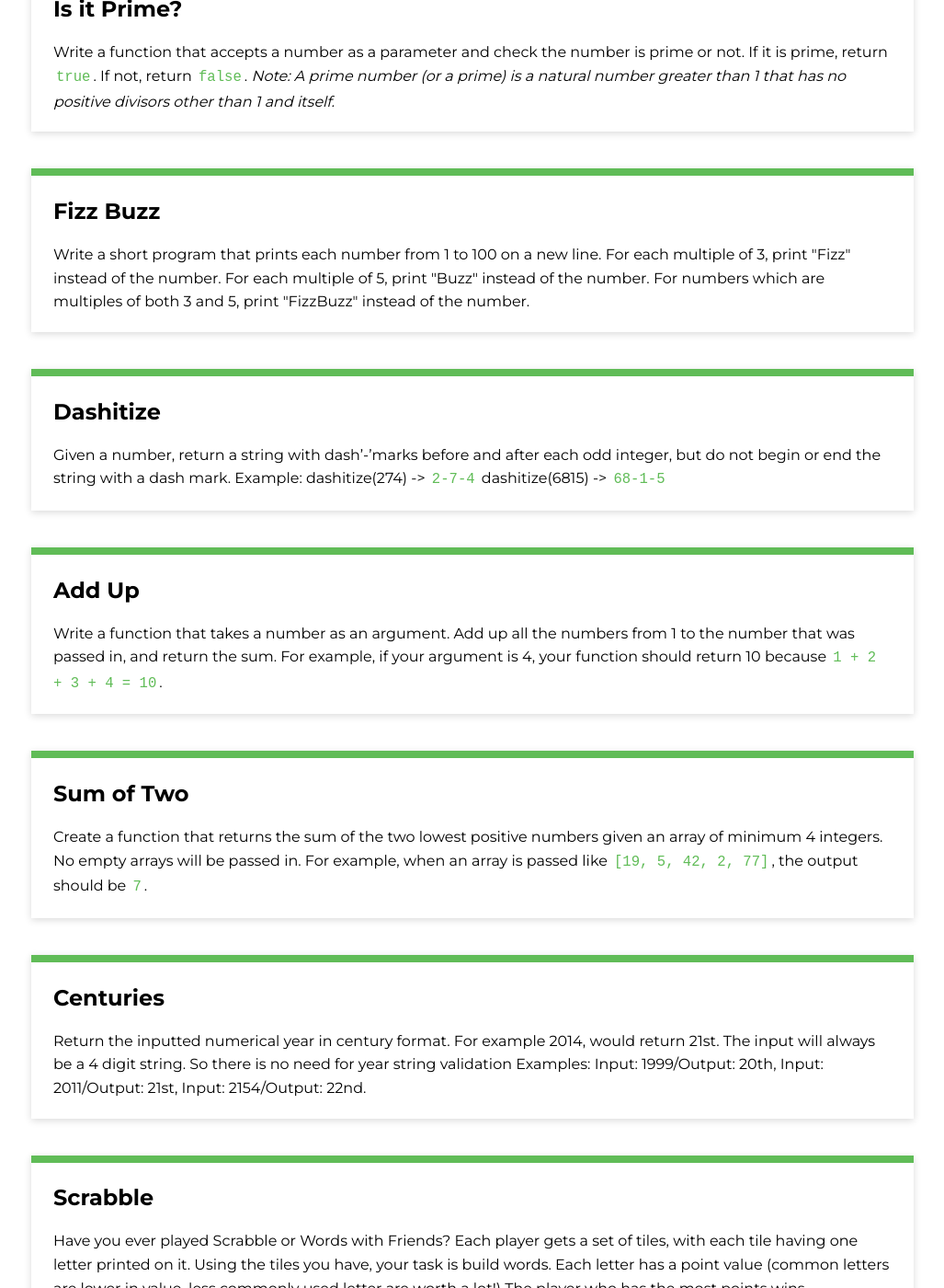
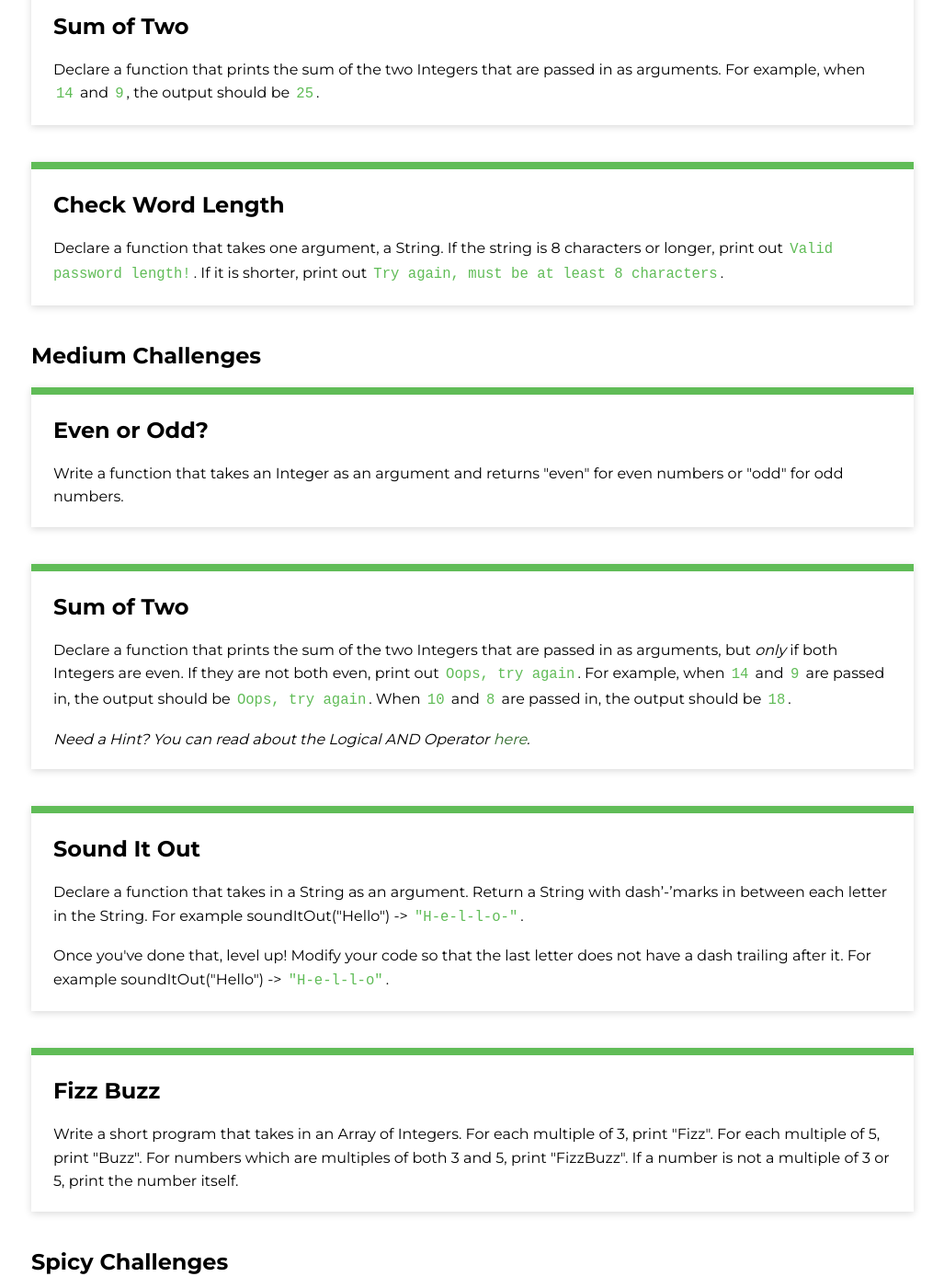
Before and after one commit to ameseee/kwk-curriculum-site, a Jekyll site: the page built from swift-ios/lessons/code-challenges/index.md, in a window 1280 px wide and 1400 px high, scrolled down 438 px. Shown: the whole window at 92% size, without its empty margins (126-1153 px from the left). Built offline with Jekyll 4.4.1, drawn with Linux system fonts in a browser that asks for light colours; nearby versions of some CDN libraries; some of the changed text lies outside the part shown.

Commit message:
Refresh Code Challenges for levels

```diff
--- a/swift-ios/lessons/code-challenges/index.md
+++ b/swift-ios/lessons/code-challenges/index.md
@@ -2,24 +2,53 @@
 title: Swift Code Challenges
 ---
 
+## Approaching a Code Challenge
+
+Before you hop into a Playground and start writing code to solve any of these challenges, make sure to take the proper steps to pseudo-code and plan!
+
+<p class="to-do">Link psuedo-coding materials here</p>
+
+## Mild Challenges
+
 <div class="try-it">
-  <h2>Even or Odd?</h2>
-  <p>Write a function that takes a number as an argument and returns "even" for even numbers or "odd" for odd numbers.</p>
+  <h2>Sum of Two</h2>
+  <p>Declare a function that prints the sum of the two Integers that are passed in as arguments. For example, when <code class="try-it-code">14</code> and <code class="try-it-code">9</code>, the output should be <code class="try-it-code">25</code>.</p>
 </div>
 
 <div class="try-it">
-  <h2>Is it Prime?</h2>
-  <p>Write a function that accepts a number as a parameter and check the number is prime or not. If it is prime, return <code class="try-it-code">true</code>. If not, return <code class="try-it-code">false</code>. <em>Note: A prime number (or a prime) is a natural number greater than 1 that has no positive divisors other than 1 and itself.</em></p>
+  <h2>Check Word Length</h2>
+  <p>Declare a function that takes one argument, a String. If the string is 8 characters or longer, print out <code class="try-it-code">Valid password length!</code>. If it is shorter, print out <code class="try-it-code">Try again, must be at least 8 characters</code>.</p>
+</div>
+
+## Medium Challenges
+
+<div class="try-it">
+  <h2>Even or Odd?</h2>
+  <p>Write a function that takes an Integer as an argument and returns "even" for even numbers or "odd" for odd numbers.</p>
+</div>
+
+<div class="try-it">
+  <h2>Sum of Two</h2>
+  <p>Declare a function that prints the sum of the two Integers that are passed in as arguments, but <em>only</em> if both Integers are even. If they are not both even, print out <code class="try-it-code">Oops, try again</code>. For example, when <code class="try-it-code">14</code> and <code class="try-it-code">9</code> are passed in, the output should be <code class="try-it-code">Oops, try again</code>. When <code class="try-it-code">10</code> and <code class="try-it-code">8</code> are passed in, the output should be <code class="try-it-code">18</code>.</p>
+  <p><em>Need a Hint? You can read about the Logical AND Operator <a href="https://medium.com/swift-india/everything-about-operators-in-swift-97d6c9d3004f">here</a>.</em></p>
+</div>
+
+<div class="try-it">
+  <h2>Sound It Out</h2>
+  <p>Declare a function that takes in a String as an argument. Return a String with dash’-’marks in between each letter in the String. For example soundItOut("Hello") -> <code class="try-it-code">"H-e-l-l-o-"</code>.</p>
+  <p>Once you've done that, level up! Modify your code so that the last letter does not have a dash trailing after it. For example soundItOut("Hello") -> <code class="try-it-code">"H-e-l-l-o"</code>.</p>
 </div>
 
 <div class="try-it">
   <h2>Fizz Buzz</h2>
-  <p>Write a short program that prints each number from 1 to 100 on a new line. For each multiple of 3, print "Fizz" instead of the number. For each multiple of 5, print "Buzz" instead of the number. For numbers which are multiples of both 3 and 5, print "FizzBuzz" instead of the number.</p>
+  <p>Write a short program that takes in an Array of Integers. For each multiple of 3, print "Fizz". For each multiple of 5, print "Buzz". For numbers which are multiples of both 3 and 5, print "FizzBuzz". If a number is not a multiple of 3 or 5, print the number itself.</p>
 </div>
 
+## Spicy Challenges
+
 <div class="try-it">
-  <h2>Dashitize</h2>
-  <p>Given a number, return a string with dash’-’marks before and after each odd integer, but do not begin or end the string with a dash mark. Example: dashitize(274) -> <code class="try-it-code">2-7-4</code> dashitize(6815) -> <code class="try-it-code">68-1-5</code></p>
+  <h2>Super Fizz Buzz</h2>
+  <p>Write a short program that prints each number from 1 to 100 on a new line. For each multiple of 3, print "Fizz" instead of the number. For each multiple of 5, print "Buzz" instead of the number. For numbers which are multiples of both 3 and 5, print "FizzBuzz" instead of the number.</p>
 </div>
 
 <div class="try-it">
@@ -28,15 +57,14 @@
 </div>
 
 <div class="try-it">
-  <h2>Sum of Two</h2>
-  <p>Create a function that returns the sum of the two lowest positive numbers given an array of minimum 4 integers. No empty arrays will be passed in. For example, when an array is passed like <code class="try-it-code">[19, 5, 42, 2, 77]</code>, the output should be <code class="try-it-code">7</code>.</p>
+  <h2>Dashitize</h2>
+  <p>Declare a function that takes in an Integer as an argument. Return a String with dash’-’marks before and after each odd Integer, but do not begin or end the string with a dash mark. Example: dashitize(274) -> <code class="try-it-code">2-7-4</code> dashitize(6815) -> <code class="try-it-code">68-1-5</code></p>
 </div>
 
 <div class="try-it">
-  <h2>Centuries</h2>
-  <p>Return the inputted numerical year in century format. For example 2014, would return 21st. The input will always be a 4 digit string. So there is no need for year string validation Examples: Input: 1999/Output: 20th, Input: 2011/Output: 21st, Input: 2154/Output: 22nd.</p>
+  <h2>Sum of Two</h2>
+  <p>Declare a function that returns the sum of the two lowest positive numbers given an array of minimum 4 integers. No empty arrays will be passed in. For example, when an array is passed like <code class="try-it-code">[19, 5, 42, 2, 77]</code>, the output should be <code class="try-it-code">7</code>.</p>
 </div>
-
 
 <div class="try-it">
   <h2>Scrabble</h2>
```
